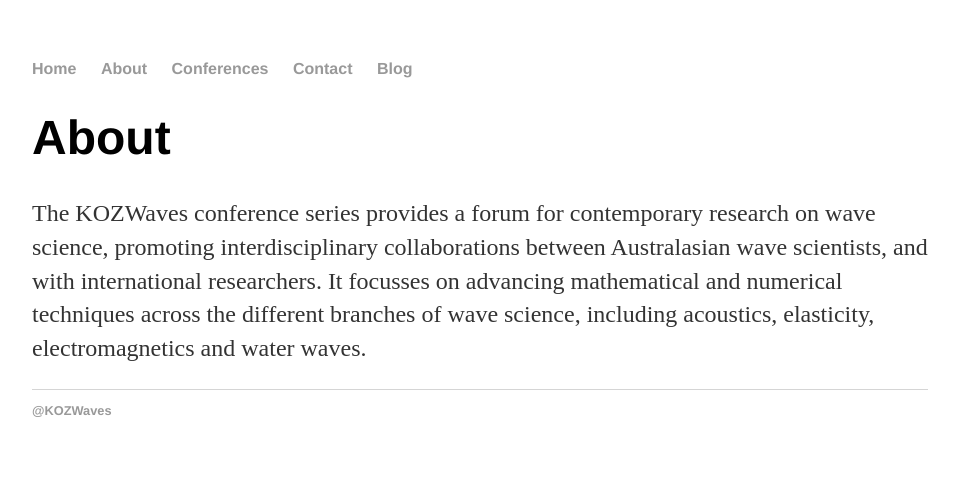
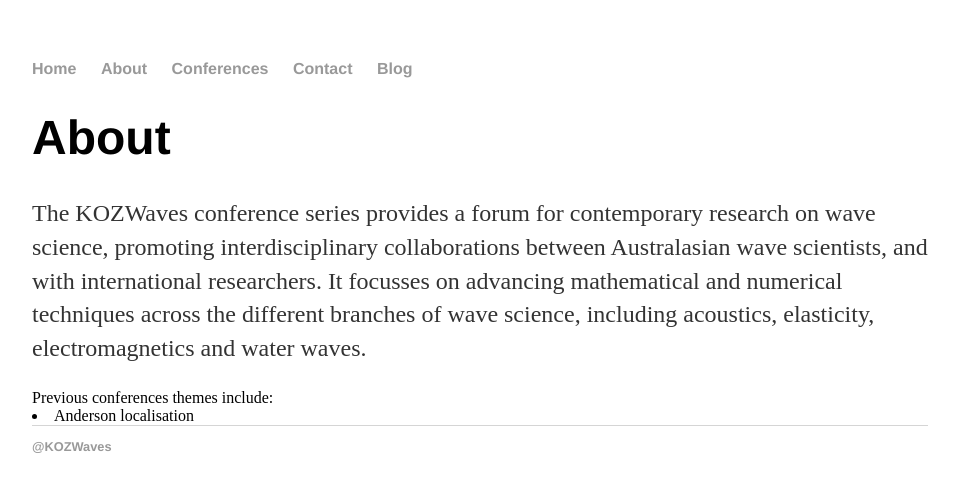
Before and after one commit to kozwaves/kozwaves.github.io, a Jekyll site: the page built from About/index.html, in a window 1280 px wide. Shown: the top 492 px of the page, without its empty margins (160-1118 px from the left). Built offline with Jekyll 4.4.1, drawn with Linux system fonts in a browser that asks for light colours.

Commit message:
Update index.html

```diff
--- a/About/index.html
+++ b/About/index.html
@@ -6,4 +6,9 @@
 	<h1>About</h1>
 
 	<p>The KOZWaves conference series provides a forum for contemporary research on wave science, promoting interdisciplinary collaborations between Australasian wave scientists, and with international researchers. It focusses on advancing mathematical and numerical techniques across the different branches of wave science, including acoustics, elasticity, electromagnetics and water waves.</p>
+
+	Previous conferences themes include:
+
+	<li>Anderson localisation</li>
+
 </div><!-- /.blurb -->
```
